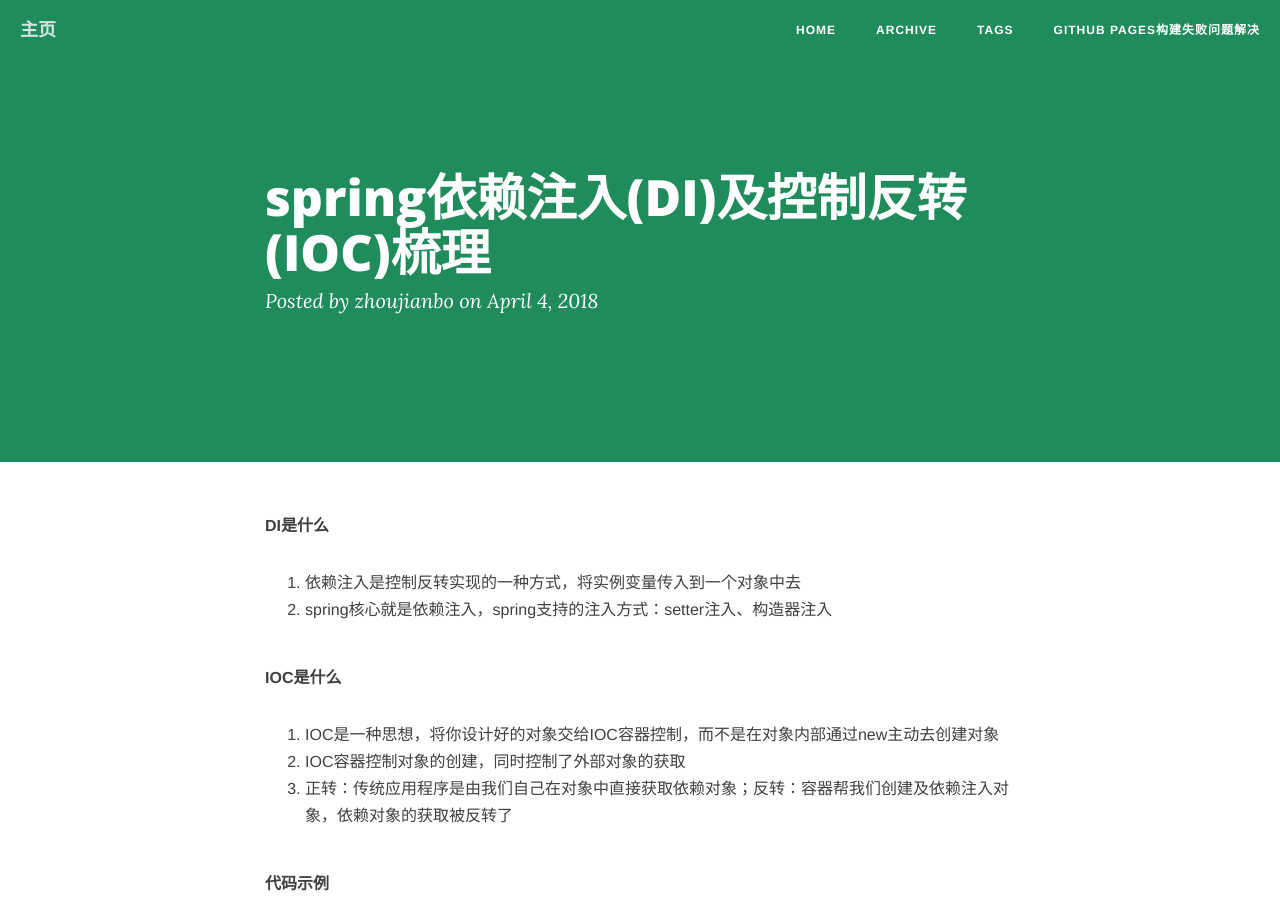
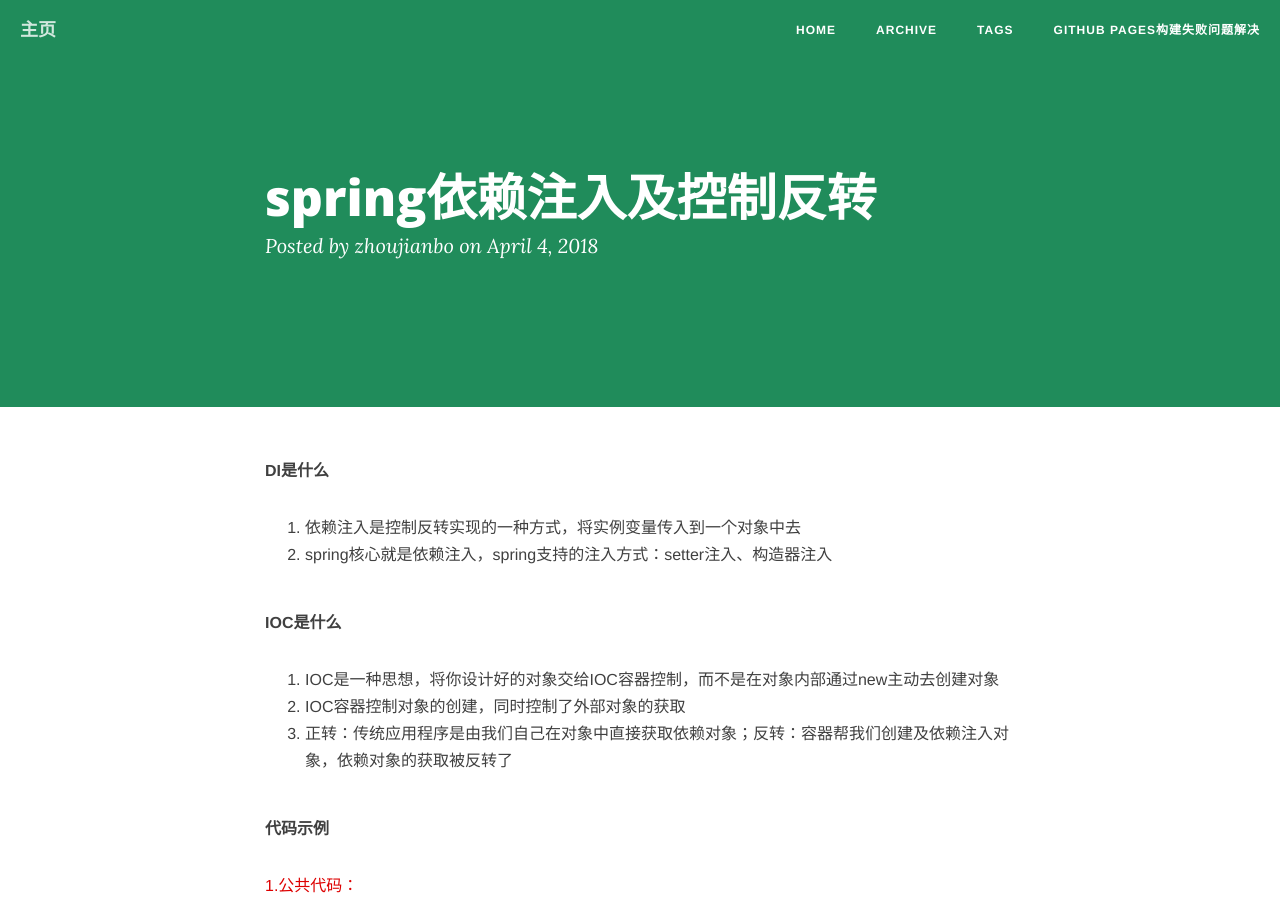
Before and after one commit to ZhouJianBoPro/ZhouJianBoPro.github.io, a Jekyll site: the page built from _posts/2018-04-10-spring-IOC.md, in a window 1280 px wide and 900 px high. Built offline with Jekyll 4.4.1, drawn with Linux system fonts in a browser that asks for light colours; nearby versions of some CDN libraries; comment, search, counter and statistics services are not loaded.

Commit message:
defalut commit；

```diff
--- a/_posts/2018-04-10-spring-IOC.md
+++ b/_posts/2018-04-10-spring-IOC.md
@@ -1,6 +1,6 @@
 ---
 layout: post
-title: spring依赖注入(DI)及控制反转(IOC)梳理
+title: spring依赖注入及控制反转
 date: 2018-04-04
 categories: spring
 tags: [spring]
```
